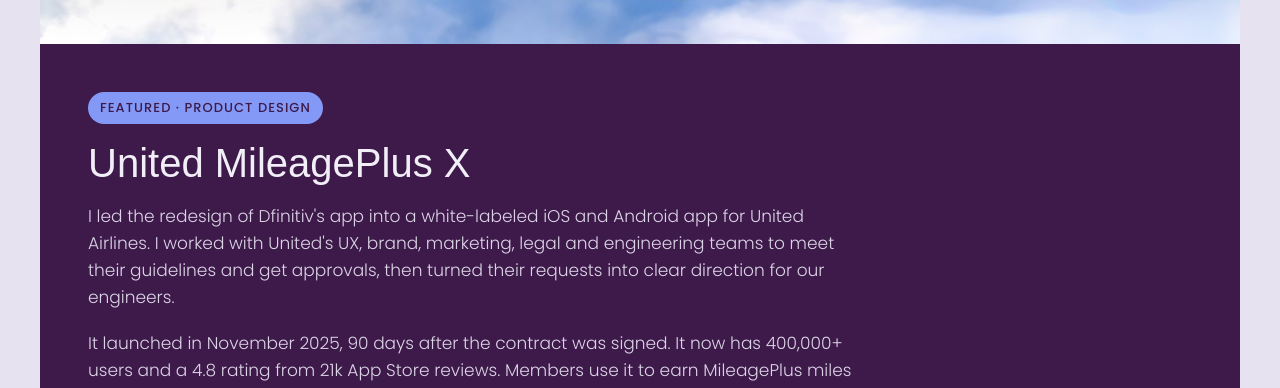
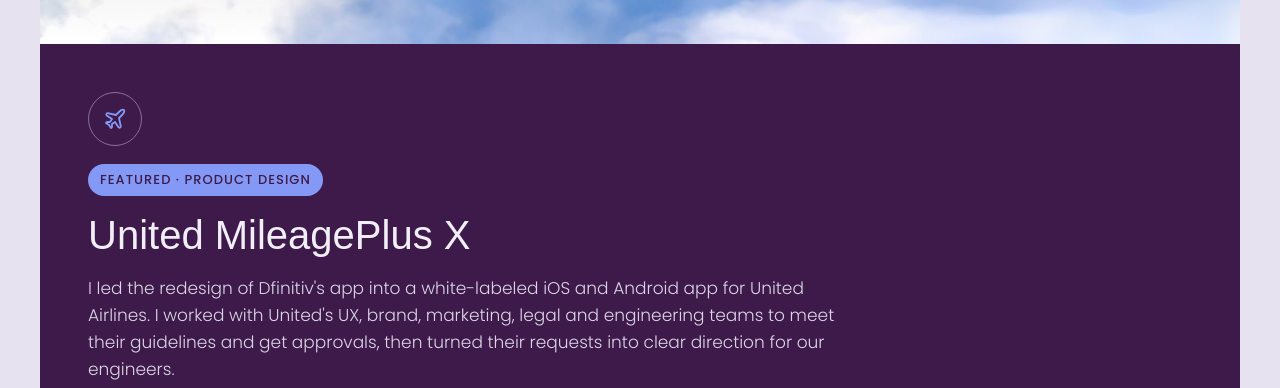
Before and after one commit to hannahb323/portfolio, a plain HTML site: page index.html in a window 1280 px wide. Shown: the part 2257-2645 px from the top of the page. Drawn offline with Linux system fonts and the light colour scheme; a web font is replaced by a local one.

Commit message:
Add an airplane icon to the United card
Co-Authored-By: Claude Opus 5.5 <noreply@anthropic.com>
Claude-Session: https://claude.ai/code/session_01Lr1oUX5wmtDy1CgXxwKxrD

```diff
--- a/index.html
+++ b/index.html
@@ -160,6 +160,7 @@ a{color:#3D1A4A}a:hover{color:#5B3470}
 <article style="display: flex; flex-direction: column; background: #3D1A4A; color: #F1EEF7">
 <img src="assets/united-mileageplus-x.jpg" alt="United MileagePlus X App Store screenshots: earn miles toward flights, on everyday purchases, with gift cards, dining and online shopping" style="width: 100%; height: auto; display: block">
 <div style="padding: 48px; box-sizing: border-box; display: flex; flex-direction: column; gap: 18px; max-width: 860px">
+<span aria-hidden="true" style="width: 52px; height: 52px; border-radius: 50%; border: 1.5px solid #8B6E99; display: inline-flex; align-items: center; justify-content: center; color: #8399F5"><svg width="24" height="24" viewBox="0 0 24 24" fill="none" stroke="currentColor" stroke-width="1.8" stroke-linecap="round" stroke-linejoin="round"><path d="M17.8 19.2 16 11l3.5-3.5C21 6 21.5 4 21 3c-1-.5-3 0-4.5 1.5L13 8 4.8 6.2c-.5-.1-.9.1-1.1.5l-.3.5c-.2.5-.1 1 .3 1.3L9 12l-2 3H4l-1 1 3 2 2 3 1-1v-3l3-2 3.5 5.3c.3.4.8.5 1.3.3l.5-.2c.4-.3.6-.7.5-1.2z"></path></svg></span>
 <span style="width: fit-content; font-size: 13px; font-weight: 500; letter-spacing: 0.08em; text-transform: uppercase; color: #3D1A4A; background: #8399F5; padding: 6px 12px; border-radius: 999px">Featured · product design</span>
 <h3 style="margin: 0; font-family: Unbounded, sans-serif; font-weight: 500; font-size: clamp(28px, 3.2vw, 40px); line-height: 1.08">United MileagePlus X</h3>
 <p style="margin: 0; font-size: 17px; font-weight: 300; line-height: 1.6; color: #DCD4E6">I led the redesign of Dfinitiv's app into a white-labeled iOS and Android app for United Airlines. I worked with United's UX, brand, marketing, legal and engineering teams to meet their guidelines and get approvals, then turned their requests into clear direction for our engineers.</p>
```
